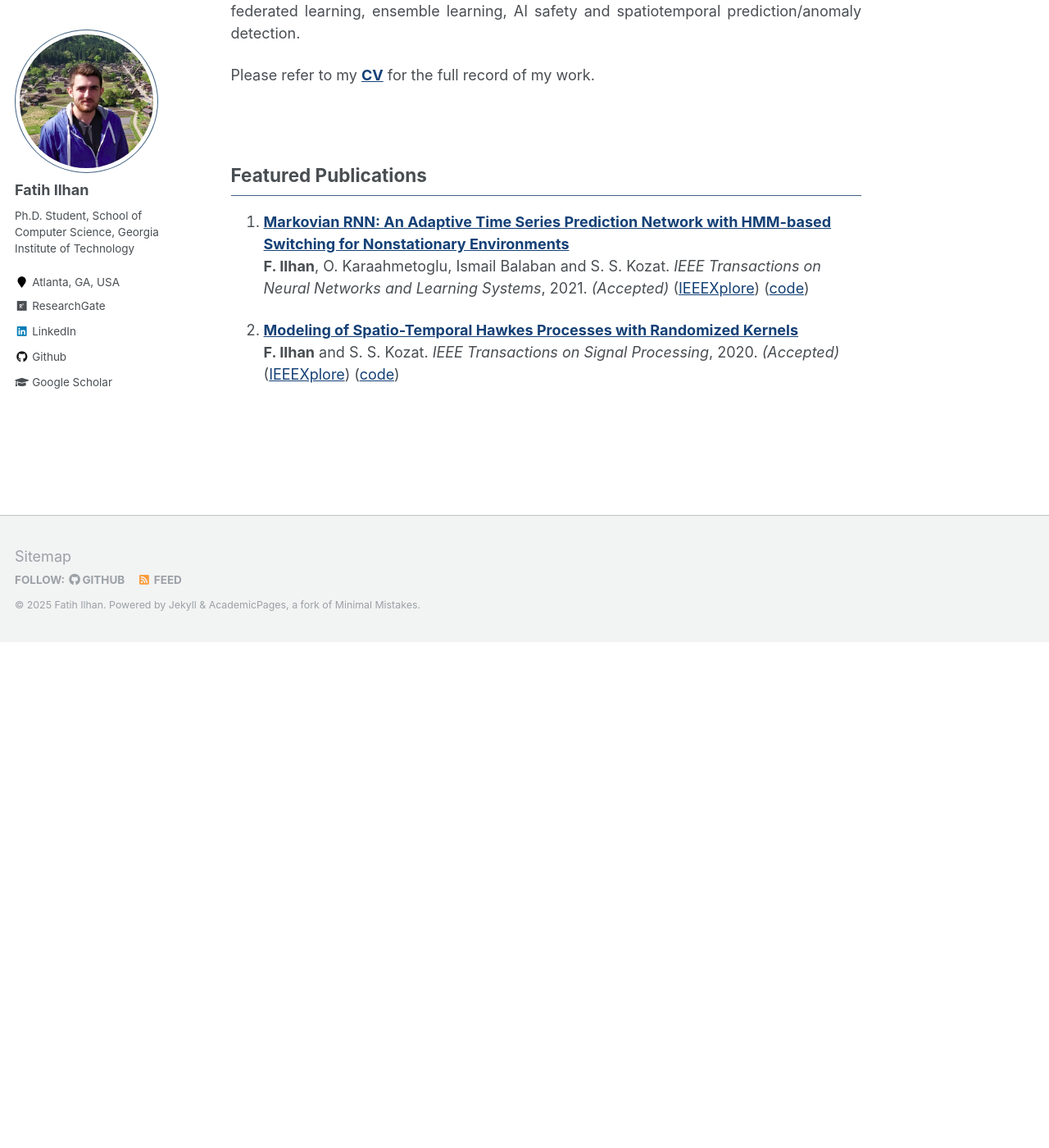
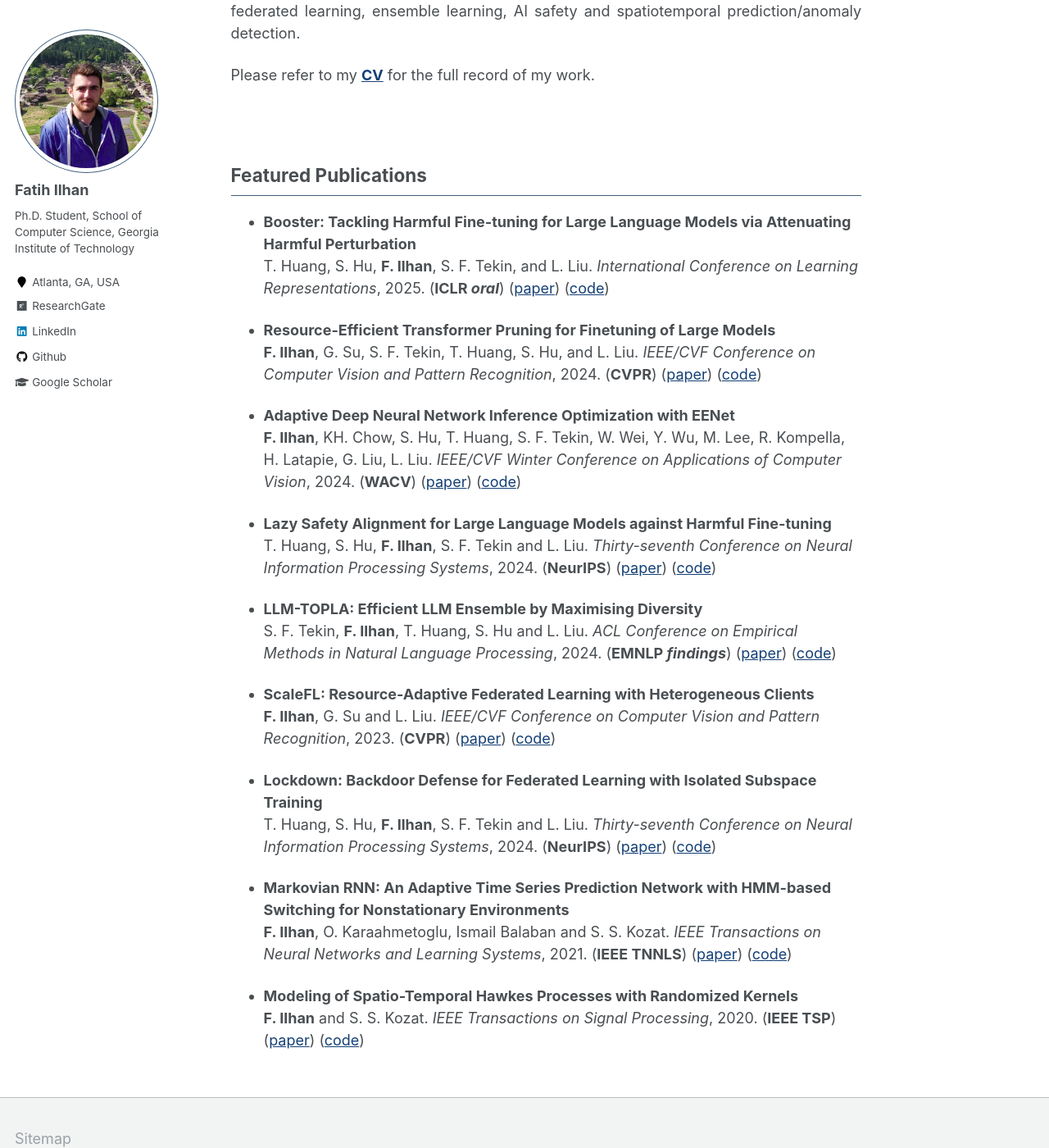
Before and after one commit to fatih-ilhan/fatih-ilhan.github.io, a Jekyll site: the page built from _pages/about.md, in a window 1280 px wide and 1400 px high, scrolled down 616 px. Shown: the whole window at 82% size. Built offline with Jekyll 4.4.1, drawn with Linux system fonts in a browser that asks for light colours.

Commit message:
pubs update

```diff
--- a/_pages/about.md
+++ b/_pages/about.md
@@ -29,10 +29,38 @@ redirect_from:
 
 ## Featured Publications
 
-1. <b>[Markovian RNN: An Adaptive Time Series Prediction Network with HMM-based Switching for Nonstationary Environments](http://fatih-ilhan.github.io/publications/mRNN)</b><br>
+- <b>Booster: Tackling Harmful Fine-tuning for Large Language Models via Attenuating Harmful Perturbation</b><br>
+T. Huang, S. Hu, <b>F. Ilhan</b>, S. F. Tekin, and L. Liu.
+<i>International Conference on Learning Representations</i>, 2025. (**ICLR _oral_**) ([paper](https://openreview.net/pdf?id=tTPHgb0EtV)) ([code](https://github.com/git-disl/Booster))
+
+- <b>Resource-Efficient Transformer Pruning for Finetuning of Large Models</b><br>
+<b>F. Ilhan</b>, G. Su, S. F. Tekin, T. Huang, S. Hu, and L. Liu.
+<i>IEEE/CVF Conference on Computer Vision and Pattern Recognition</i>, 2024. (**CVPR**) ([paper](https://openaccess.thecvf.com/content/CVPR2024/papers/Ilhan_Resource-Efficient_Transformer_Pruning_for_Finetuning_of_Large_Models_CVPR_2024_paper.pdf)) ([code](https://github.com/git-disl/recap))
+
+- <b>Adaptive Deep Neural Network Inference Optimization with EENet</b><br>
+<b>F. Ilhan</b>, KH. Chow, S. Hu, T. Huang, S. F. Tekin, W. Wei, Y. Wu, M. Lee, R. Kompella, H. Latapie, G. Liu, L. Liu.
+<i>IEEE/CVF Winter Conference on Applications of Computer Vision</i>, 2024. (**WACV**) ([paper](https://openaccess.thecvf.com/content/WACV2024/papers/Ilhan_Adaptive_Deep_Neural_Network_Inference_Optimization_With_EENet_WACV_2024_paper.pdf)) ([code](https://github.com/git-disl/eenet))
+
+- <b>Lazy Safety Alignment for Large Language Models against Harmful Fine-tuning</b><br>
+T. Huang, S. Hu, <b>F. Ilhan</b>, S. F. Tekin and L. Liu.
+<i>Thirty-seventh Conference on Neural Information Processing Systems</i>, 2024. (**NeurIPS**) ([paper](https://openreview.net/pdf?id=RPChapuXlC)) ([code](https://github.com/git-disl/Lisa))
+
+- <b>LLM-TOPLA: Efficient LLM Ensemble by Maximising Diversity</b><br>
+S. F. Tekin, <b>F. Ilhan</b>, T. Huang, S. Hu and L. Liu.
+<i>ACL Conference on Empirical Methods in Natural Language Processing</i>, 2024. (**EMNLP _findings_**) ([paper](https://openreview.net/forum?id=mG5jikbsaJ#discussion)) ([code](https://github.com/git-disl/llm-topla))
+
+- <b>ScaleFL: Resource-Adaptive Federated Learning with Heterogeneous Clients</b><br>
+<b>F. Ilhan</b>, G. Su and L. Liu.
+<i>IEEE/CVF Conference on Computer Vision and Pattern Recognition</i>, 2023. (**CVPR**) ([paper](https://openaccess.thecvf.com/content/CVPR2023/papers/Ilhan_ScaleFL_Resource-Adaptive_Federated_Learning_With_Heterogeneous_Clients_CVPR_2023_paper.pdf)) ([code](https://github.com/git-disl/scale-fl))
+
+- <b>Lockdown: Backdoor Defense for Federated Learning with Isolated Subspace Training</b><br>
+T. Huang, S. Hu, <b>F. Ilhan</b>, S. F. Tekin and L. Liu.
+<i>Thirty-seventh Conference on Neural Information Processing Systems</i>, 2024. (**NeurIPS**) ([paper](https://openreview.net/pdf?id=V5cQH7JbGo)) ([code](https://github.com/git-disl/Lockdown))
+
+- <b>Markovian RNN: An Adaptive Time Series Prediction Network with HMM-based Switching for Nonstationary Environments</b><br>
 <b>F. Ilhan</b>, O. Karaahmetoglu, Ismail Balaban and S. S. Kozat.
-<i>IEEE Transactions on Neural Networks and Learning Systems</i>, 2021. _(Accepted)_ ([IEEEXplore](https://ieeexplore.ieee.org/document/9509335)) ([code](https://github.com/fatih-ilhan/markov-rnn))
+<i>IEEE Transactions on Neural Networks and Learning Systems</i>, 2021. (**IEEE TNNLS**) ([paper](https://ieeexplore.ieee.org/document/9509335)) ([code](https://github.com/fatih-ilhan/markov-rnn))
 
-2. <b>[Modeling of Spatio-Temporal Hawkes Processes with Randomized Kernels](http://fatih-ilhan.github.io/publications/STHP)</b><br>
+- <b>Modeling of Spatio-Temporal Hawkes Processes with Randomized Kernels</b><br>
 <b>F. Ilhan</b> and S. S. Kozat.
-<i>IEEE Transactions on Signal Processing</i>, 2020. _(Accepted)_ ([IEEEXplore](https://ieeexplore.ieee.org/document/9177186)) ([code](https://github.com/fatih-ilhan/sthawkes))
+<i>IEEE Transactions on Signal Processing</i>, 2020. (**IEEE TSP**) ([paper](https://ieeexplore.ieee.org/document/9177186)) ([code](https://github.com/fatih-ilhan/sthawkes))
```
